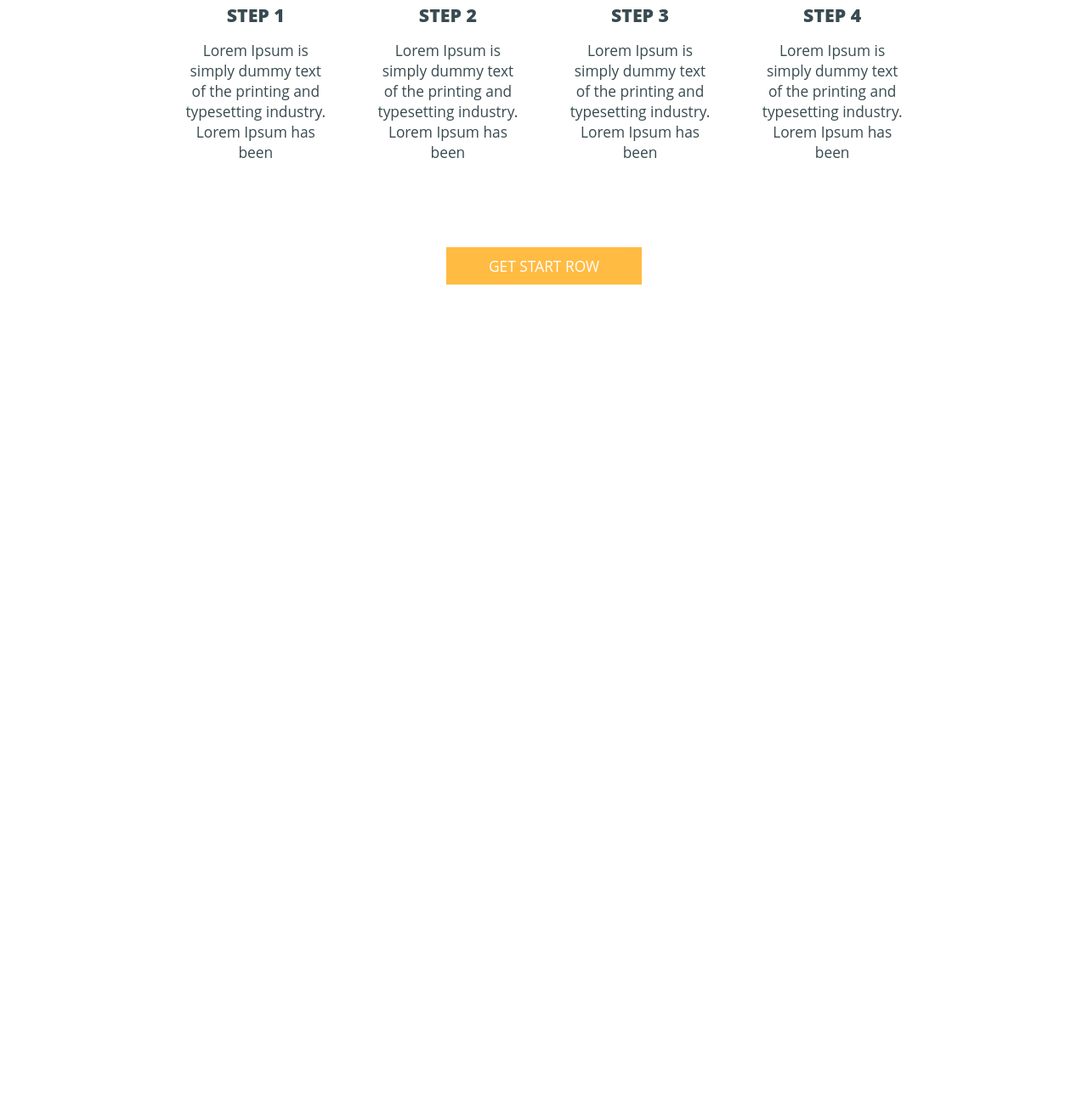
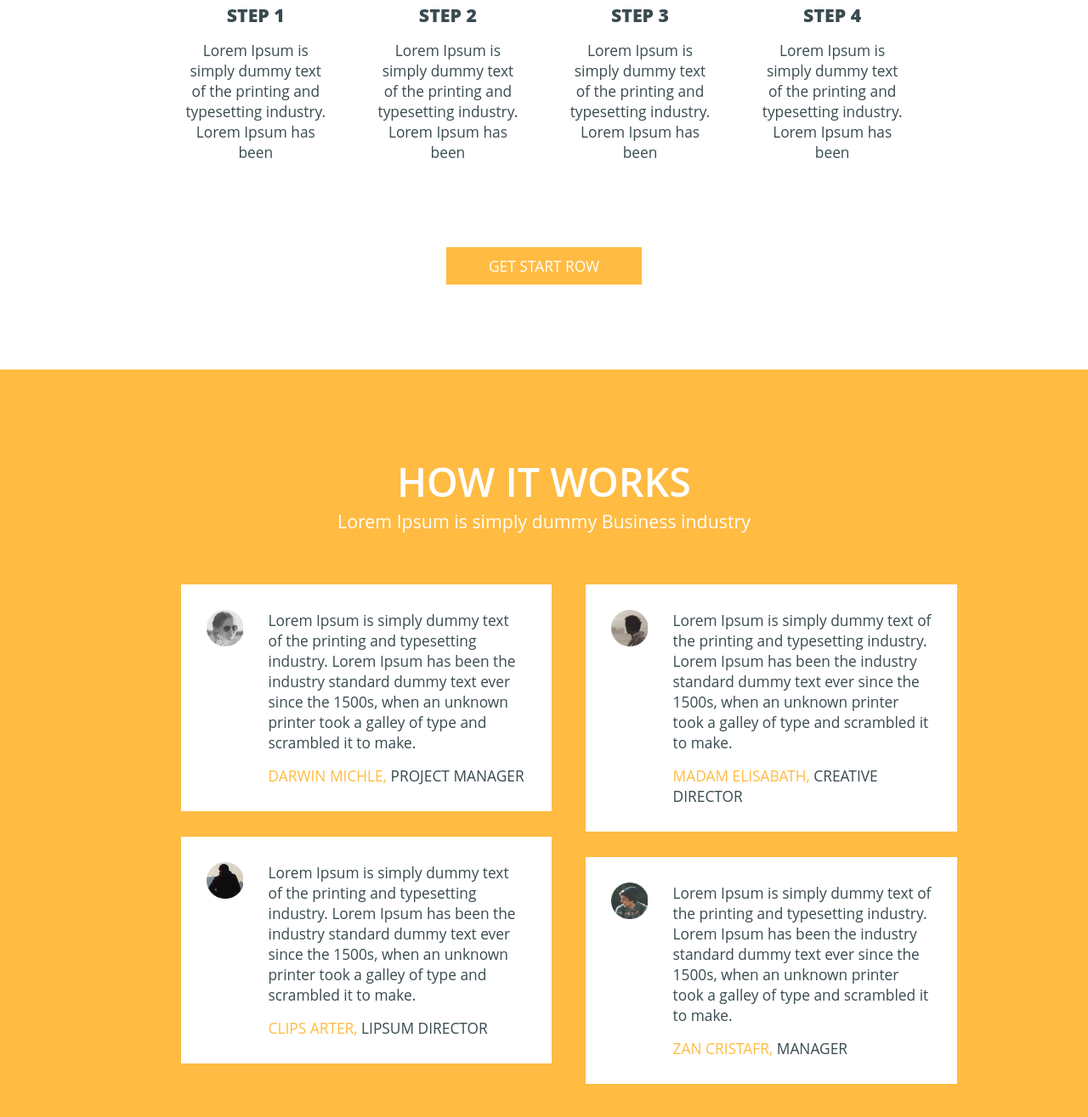
Before and after one commit to MrPelmeshik/MaslyataProj, a plain HTML site: page learning_the_layout/index.html in a window 1280 px wide. Shown: the part 3749-5064 px from the top of the page at 85% size. Before the commit the page ends 4184 px from the top, so only its background shows below. Drawn offline with Linux system fonts and the light colour scheme.

Commit message:
fix: unit 6 (HAPPY CLIENTS)

```diff
--- a/learning_the_layout/index.css
+++ b/learning_the_layout/index.css
@@ -57,6 +57,9 @@ input {
 .text-light-gray {
     color: #e7edf3;
 }
+.background-white {
+    background-color: white;
+}
 .background-orange {
     background-color: #ffbb42;
 }
@@ -66,18 +69,12 @@ input {
 .background-light-gray {
     background-color: #e7edf3;
 }
-.background-block-new {
+.background-block {
     margin-left: -10em;
     width: 100vw;
     height: 50%;
     z-index: -1;
     padding: 100px 10em 0 10em;
-}
-.background-block {
-    width: 100vw;
-    height: 100%;
-    position: absolute;
-    z-index: -1;
 }
 .wide-frames {
     padding: 150px 0;
@@ -339,3 +336,52 @@ input {
     flex-direction: column;
     width: calc(100vw / 5);
 }
+.users {
+    display: flex;
+    flex-direction: row;
+    column-gap: 40px;
+}
+.column-users {
+    width: 40vw;
+    display: flex;
+    flex-direction: column;
+    row-gap: 30px;
+}
+.user-card {
+    display: flex;
+    flex-direction: row;
+    padding: 30px;
+}
+.user-label {
+    margin-top: 15px;
+}
+.user-ico {
+    width: 20vw;
+}
+.user-textarea {
+    margin-left: 30px;
+}
+.user-ico_1 {
+    background: url(./content/Face_1.png) no-repeat;
+    background-size: contain;
+    width: 100%;
+    height: 100%;
+}
+.user-ico_2 {
+    background: url(./content/Face_2.png) no-repeat;
+    background-size: contain;
+    width: 100%;
+    height: 100%;
+}
+.user-ico_3 {
+    background: url(./content/Face_3.png) no-repeat;
+    background-size: contain;
+    width: 100%;
+    height: 100%;
+}
+.user-ico_4 {
+    background: url(./content/Face_4.png) no-repeat;
+    background-size: contain;
+    width: 100%;
+    height: 100%;
+}
--- a/learning_the_layout/index.html
+++ b/learning_the_layout/index.html
@@ -21,7 +21,7 @@
         <div class="menu-item">CONTACT US</div>
     </div>
 </div>
-<div id="boost_up_your_local_business" class="unit background-block-new background-blue">
+<div id="boost_up_your_local_business" class="unit background-block background-blue">
     <div class="text-align-center text-white">
         <h1 class="text-white">Boost up your Local business</h1>
         Lorem Ipsum is simply dummy text of the printing and typesetting industry. Lorem Ipsum typesetting
@@ -103,7 +103,7 @@
         </div>
     </div>
 </div>
-<div id="about_us" class="unit background-block-new background-orange">
+<div id="about_us" class="unit background-block background-orange">
     <div class="content">
         <div class="content-img_aboutUs">
             <div class="content-img_aboutUs"></div>
@@ -115,7 +115,7 @@
         </div>
     </div>
 </div>
-<div id="choos_your_price" class="unit background-block-new background-light-gray padding-bottom-100px">
+<div id="choos_your_price" class="unit background-block background-light-gray padding-bottom-100px">
     <div class="title text-align-center">
         <h1>CHOOS YOUR PRICE</h1>
         Lorem Ipsum is simply dummy text of the printing typesetting.
@@ -198,7 +198,66 @@
     </div>
     <button class="align-center">GET START ROW</button>
 </div>
-<div id="happy_clients"></div>
+<div id="happy_clients" class="unit background-block background-orange padding-bottom-100px">
+    <div class="title text-align-center text-white">
+        <h1 class="text-white">HOW IT WORKS</h1>
+        Lorem Ipsum is simply dummy Business industry
+    </div>
+    <div class="users">
+        <div class="column-users">
+            <div class="user-card background-white">
+                <div class="user-ico">
+                    <div class="user-ico_1"></div>
+                </div>
+                <div class="user-textarea small-text">
+                    Lorem Ipsum is simply dummy text of the printing and typesetting industry. Lorem Ipsum has been the industry standard dummy text ever since the 1500s, when an unknown printer took a galley of type and scrambled it to make.
+                    <div class="user-label small-text">
+                        <a class="text-orange small-text">DARWIN MICHLE,</a>
+                        PROJECT MANAGER
+                    </div>
+                </div>
+            </div>
+            <div class="user-card background-white">
+                <div class="user-ico">
+                    <div class="user-ico_2"></div>
+                </div>
+                <div class="user-textarea small-text">
+                    Lorem Ipsum is simply dummy text of the printing and typesetting industry. Lorem Ipsum has been the industry standard dummy text ever since the 1500s, when an unknown printer took a galley of type and scrambled it to make.
+                    <div class="user-label small-text">
+                        <a class="text-orange small-text">CLIPS ARTER,</a>
+                        LIPSUM DIRECTOR
+                    </div>
+                </div>
+            </div>
+        </div>
+        <div class="column-users">
+            <div class="user-card background-white">
+                <div class="user-ico">
+                    <div class="user-ico_3"></div>
+                </div>
+                <div class="user-textarea small-text">
+                    Lorem Ipsum is simply dummy text of the printing and typesetting industry. Lorem Ipsum has been the industry standard dummy text ever since the 1500s, when an unknown printer took a galley of type and scrambled it to make.
+                    <div class="user-label small-text">
+                        <a class="text-orange small-text">MADAM ELISABATH,</a>
+                        CREATIVE DIRECTOR
+                    </div>
+                </div>
+            </div>
+            <div class="user-card background-white">
+                <div class="user-ico">
+                    <div class="user-ico_4"></div>
+                </div>
+                <div class="user-textarea small-text">
+                    Lorem Ipsum is simply dummy text of the printing and typesetting industry. Lorem Ipsum has been the industry standard dummy text ever since the 1500s, when an unknown printer took a galley of type and scrambled it to make.
+                    <div class="user-label small-text">
+                        <a class="text-orange small-text">ZAN CRISTAFR,</a>
+                        MANAGER
+                    </div>
+                </div>
+            </div>
+        </div>
+    </div>
+</div>
 <div id="newsletter"></div>
 <div id="footer"></div>
 </body>
```
Also changed, not shown: learning_the_layout/content/Face_2.png (renamed from learning_the_layout/content/Face-2.png).
